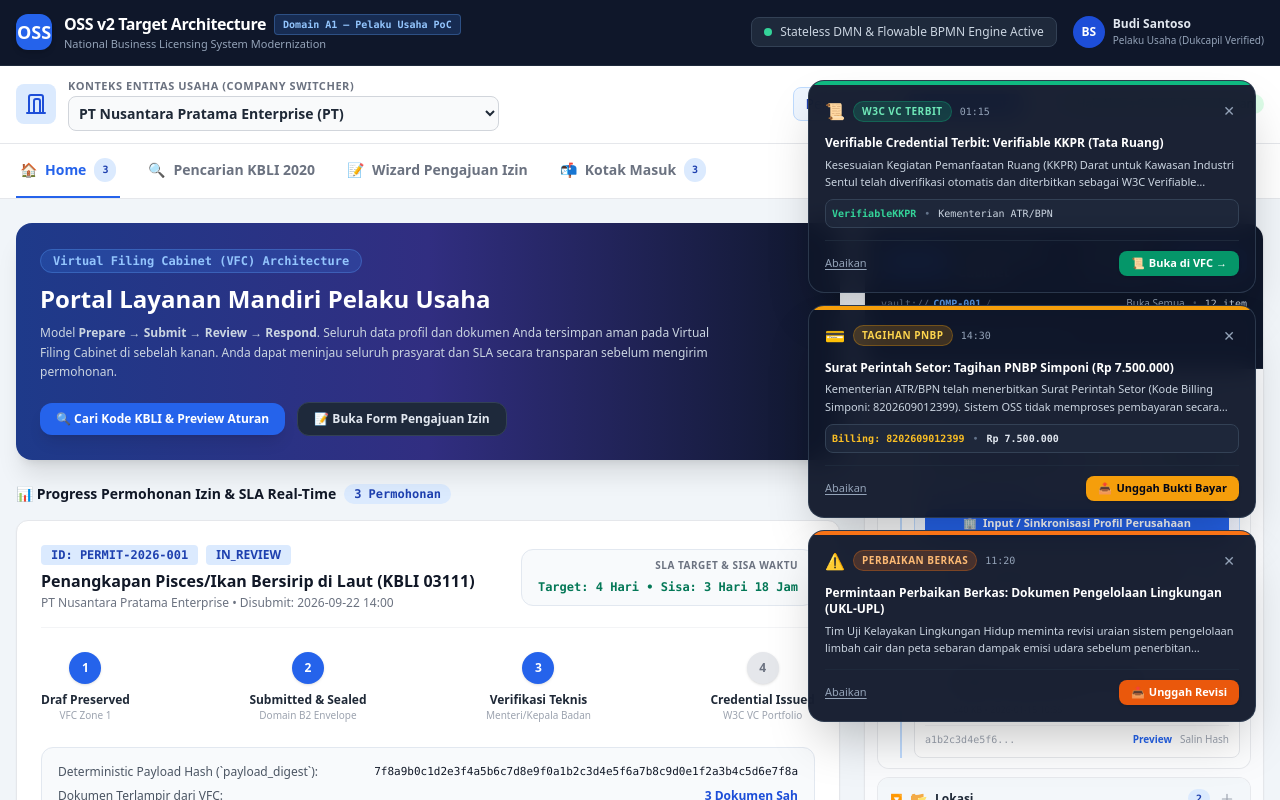
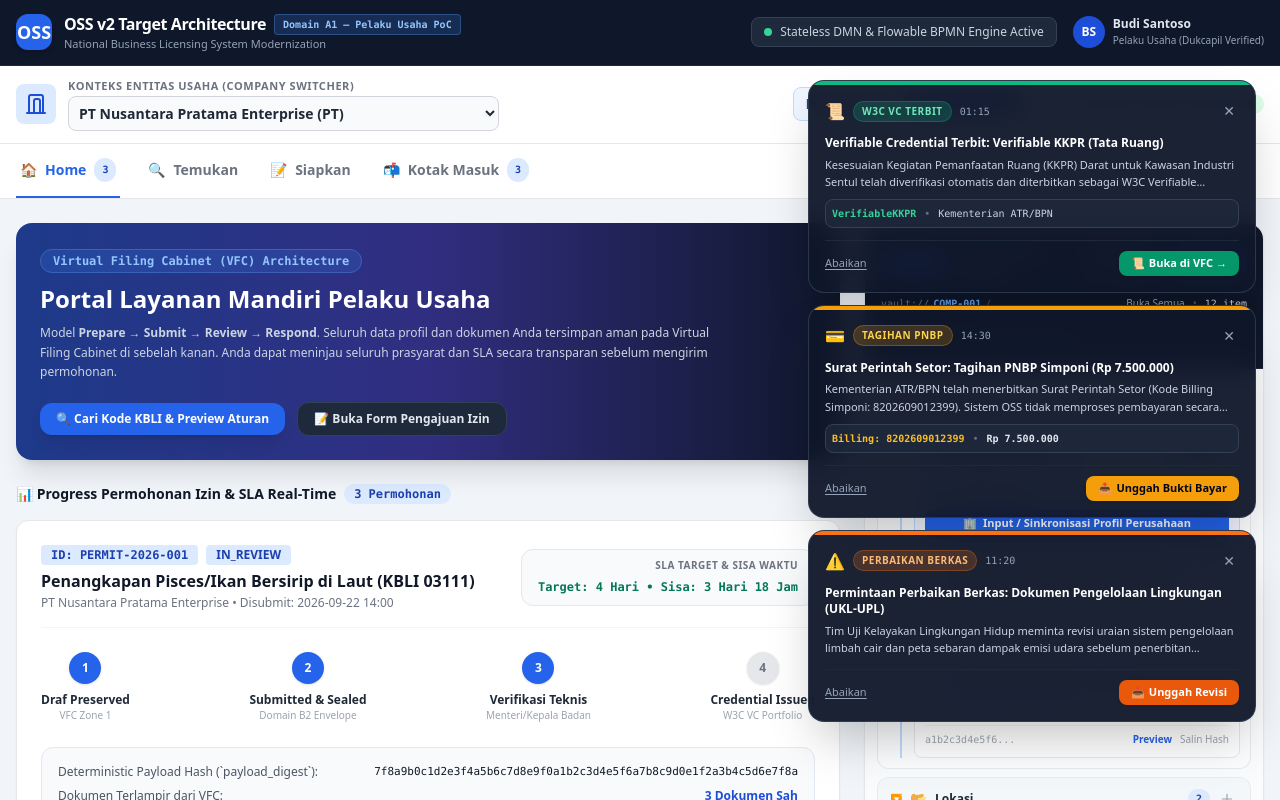
Before and after one commit to medhiwidjaja/domain-a1-portal, a Vue app: page / in a window 1280 px wide. Shown: the top 800 px of the page. Built offline with nearby package versions, Linux system fonts and the light colour scheme.

Commit message:
feat(ui): rename navigation tabs to 'Temukan' and 'Siapkan'

```diff
--- a/src/App.vue
+++ b/src/App.vue
@@ -248,8 +248,8 @@
 
 const tabs = computed(() => [
   { id: 'dashboard' as const, label: 'Home', icon: '🏠', badge: activeApplications.value.length },
-  { id: 'kbli' as const, label: 'Pencarian KBLI 2020', icon: '🔍' },
-  { id: 'wizard' as const, label: 'Wizard Pengajuan Izin', icon: '📝' },
+  { id: 'kbli' as const, label: 'Temukan', icon: '🔍' },
+  { id: 'wizard' as const, label: 'Siapkan', icon: '📝' },
   { id: 'inbox' as const, label: 'Kotak Masuk', icon: '📬', badge: notificationStore.unreadCount }
 ]);
 
```
Also changed, not shown: 2 other files (tests, documents, lock files or other folders).
